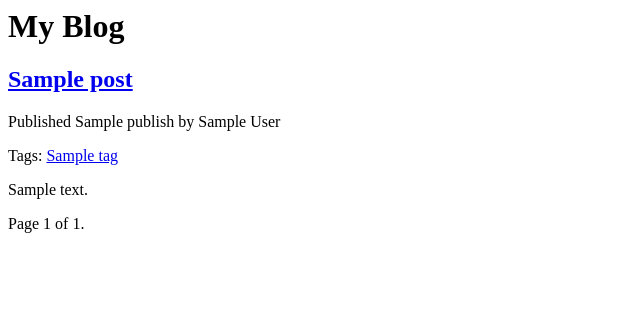
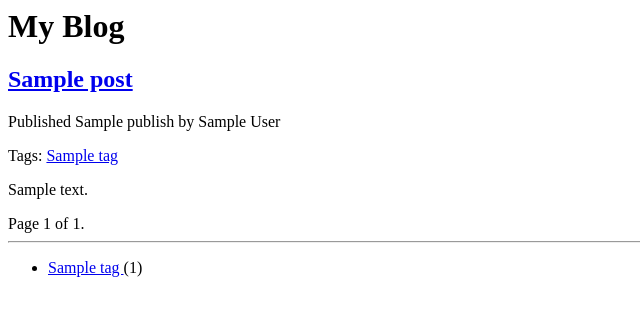
Before and after one commit to jiajunc516/Blog-Site, a Django app: template blog/templates/blog/post/list.html in a window 1280 px wide. Shown: the top 316 px of the page, without its empty margins (0-640 px from the left). Run offline with Django 3.2, Linux system fonts and the light colour scheme; the template is opened without the code that fills it: most values are stand-ins (such as "Sample title", 1, 10 or a date in 2020).

Commit message:
Add blog list

```diff
--- a/blog/templates/blog/post/list.html
+++ b/blog/templates/blog/post/list.html
@@ -39,4 +39,18 @@
         </span>
     </div>
 
+<hr>
+<div>
+    <ul>
+        {% for tag in tag_list %}
+        <li>
+            <a href="{% url 'blog:post_list_by_tag' tag.slug %}">
+                {{ tag.name }}
+            </a>
+            ({{ tag.taggit_taggeditem_items.count }})
+        </li>
+        {% endfor %}
+    </ul>
+</div>
+
 {% endblock %}
--- a/blog/views.py
+++ b/blog/views.py
@@ -12,6 +12,8 @@ def get_post_list(request, tag_slug=None):
         post_list = Post.objects.filter(tags__in=[tag])
     else:
         post_list = Post.objects.all()
+
+    tag_list = Tag.objects.all()
     paginator = Paginator(post_list, NUMBER_OF_SHOWN_POST)
     p = request.GET.get("page")
 
@@ -27,7 +29,7 @@ def get_post_list(request, tag_slug=None):
     return render(
         request,
         "blog/post/list.html",
-        {"post_list": posts}
+        {"post_list": posts, "tag_list": tag_list}
     )
 
 def get_single_post(request, year, month, day, slug):
```
